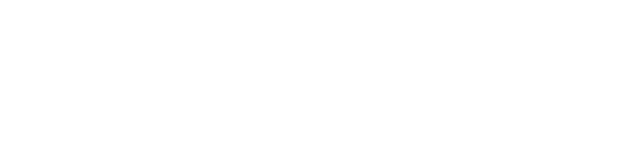
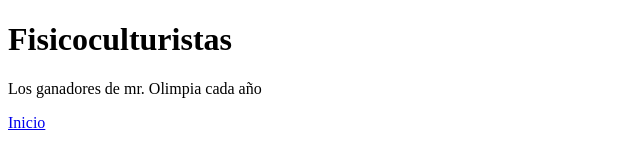
Before and after one commit to John-gr/Practica-Etiquetas, a plain HTML site: page index.html in a window 1280 px wide. Shown: the whole page, without its empty margins (0-640 px from the left). Drawn offline with Linux system fonts and the light colour scheme.

Commit message:
Agregado un header en el body con un nav

```diff
--- a/index.html
+++ b/index.html
@@ -3,11 +3,17 @@
 <head>
     <meta charset="UTF-8">
     <meta name="viewport" content="width=device-width, initial-scale=1.0">
-    <title>Document</title>
+    <title>🥶</title>
 </head>
 <body>
     <header>
-
+        <h1>Fisicoculturistas
+        </h1>
+        <p>Los ganadores de mr. Olimpia cada año</p>
+        <!-- menu nav header-->
+         <nav>
+            <a href="#incio">Inicio</a>
+         </nav>
     </header>
     <section>
 
```
